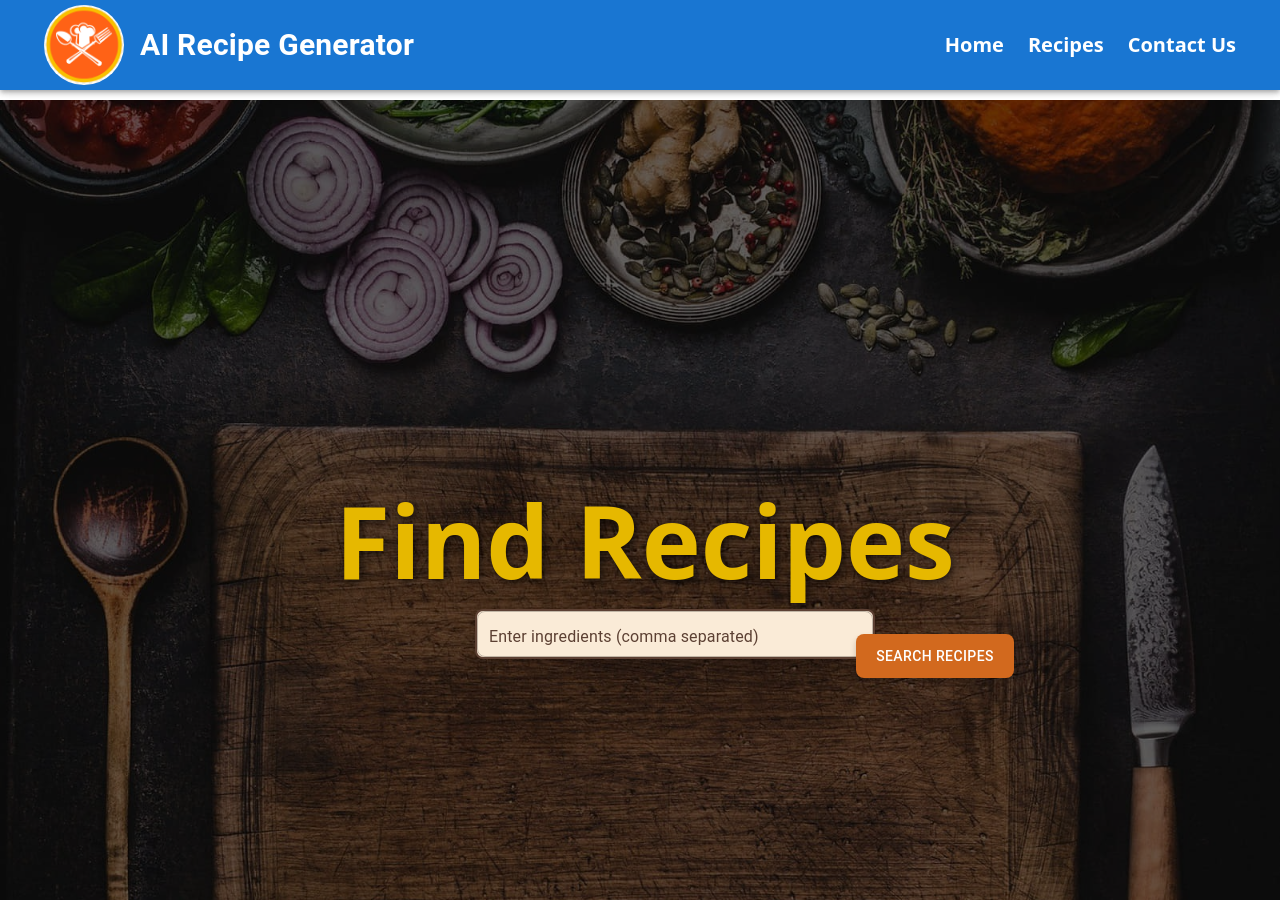
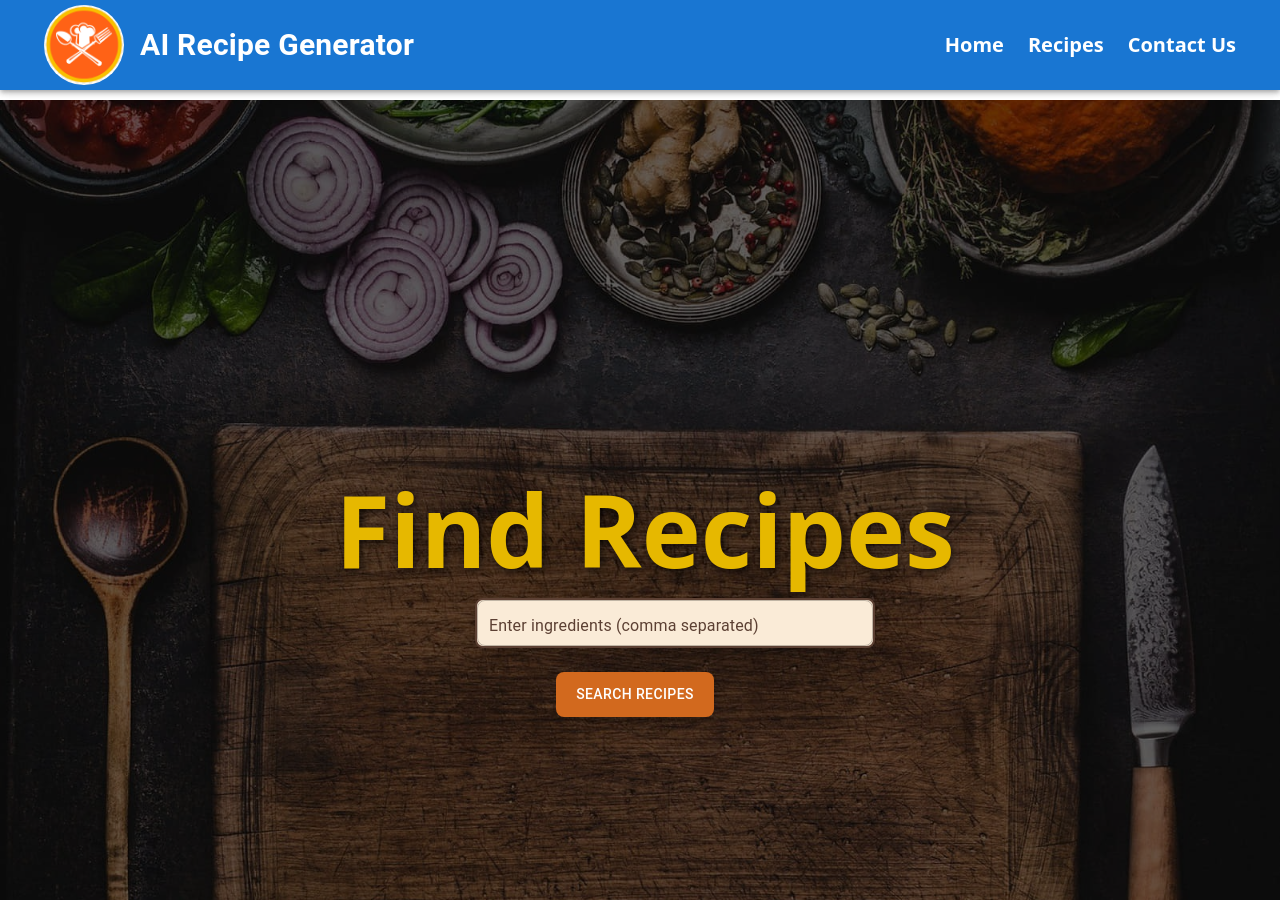
Before and after one commit to Neeraj0906/Ai-Recipe-Generator, a React (Vite) app: page /recipes in a window 1280 px wide. Built offline with nearby package versions, Linux system fonts and the light colour scheme.

Commit message:
4 commit

```diff
--- a/src/components/RecipeSearch.jsx
+++ b/src/components/RecipeSearch.jsx
@@ -14,11 +14,10 @@ export default function RecipeSearch({ onSearch }) {
     setError("");
 
     try {
-      // Update the URL to point to the deployed backend URL on Render
-      const response = await fetch("https://recipe-backend-fsd.onrender.com/api/recipes/generate", {
+      const response = await fetch("http://localhost:5000/api/recipes/generate", {
         method: "POST",
         headers: { "Content-Type": "application/json" },
-        body: JSON.stringify({ ingredients: ingredients.split(",") }),
+        body: JSON.stringify({ ingredients: ingredients.split(",").map((i) => i.trim()) }),
       });
 
       const data = await response.json();
@@ -29,7 +28,7 @@ export default function RecipeSearch({ onSearch }) {
         setError(data.error || "Something went wrong.");
       }
     } catch (err) {
-      console.error(err); // Log the error to the console
+      console.error(err);
       setError("Failed to fetch data. Please try again.");
     }
 
@@ -64,7 +63,6 @@ export default function RecipeSearch({ onSearch }) {
         }}
         InputLabelProps={{ style: { color: "#5C4033" } }}
       />
-
       <motion.div whileHover={{ scale: 1.05 }} whileTap={{ scale: 0.95 }}>
         <Button
           variant="contained"
@@ -72,8 +70,6 @@ export default function RecipeSearch({ onSearch }) {
           disabled={loading}
           style={{
             padding: "10px 20px",
-            marginLeft: "600px",
-            marginTop: "-80px",
             borderRadius: "8px",
             backgroundColor: "#D2691E",
             boxShadow: "0px 4px 6px rgba(0, 0, 0, 0.2)",
@@ -83,7 +79,6 @@ export default function RecipeSearch({ onSearch }) {
           {loading ? "Searching..." : "Search Recipes"}
         </Button>
       </motion.div>
-
       {error && <p style={{ color: "red", marginTop: "10px" }}>{error}</p>}
     </motion.div>
   );
```
